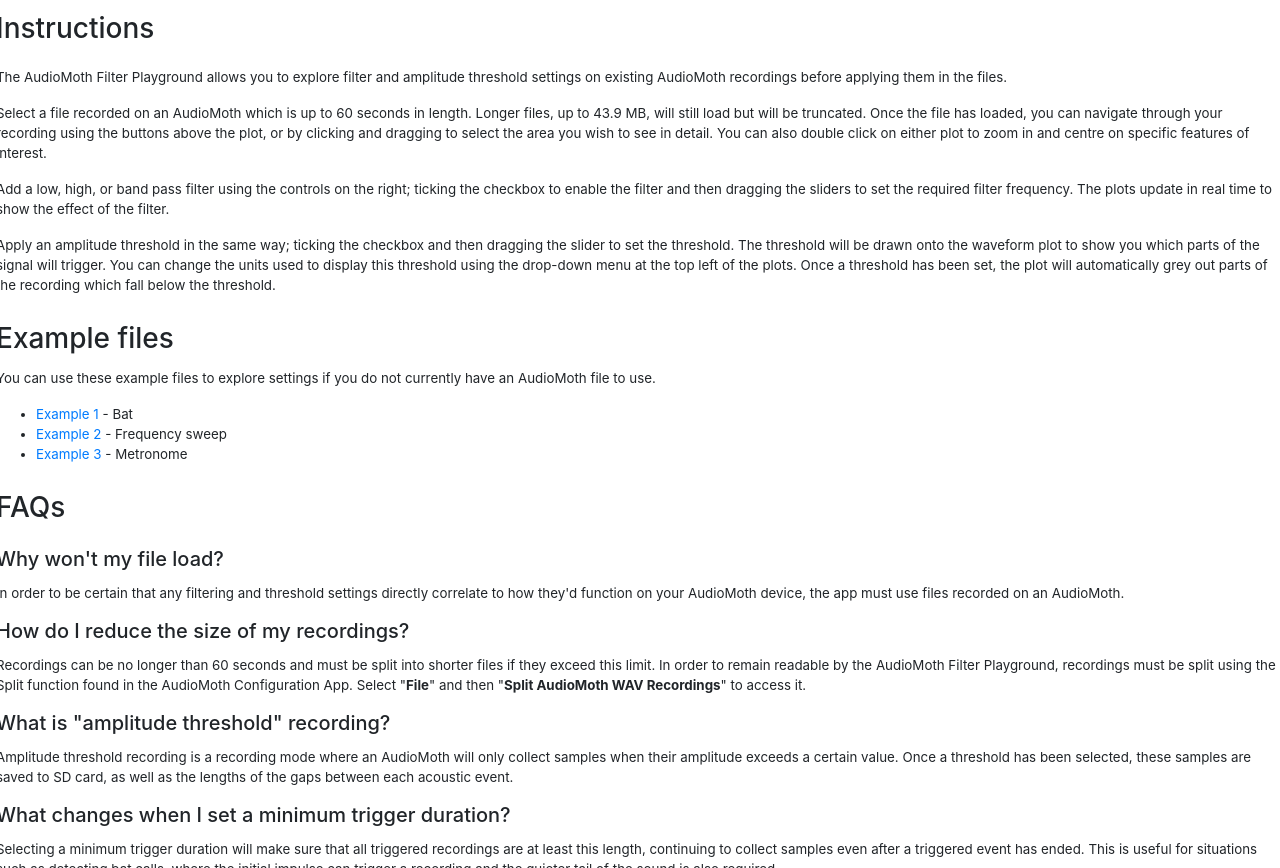
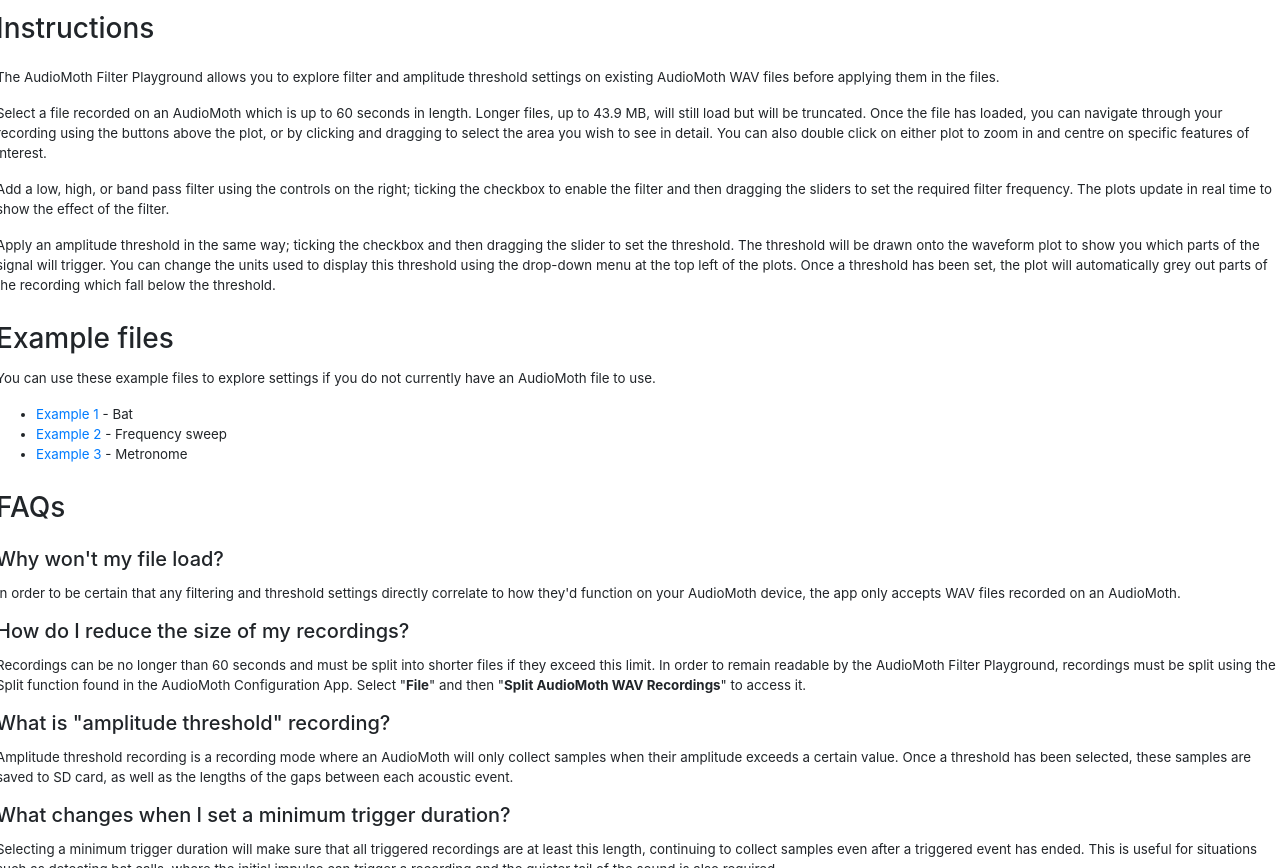
Before and after one commit to OpenAcousticDevices/AudioMoth-Play, a website: page index.html in a window 1280 px wide. Shown: the part 1241-2109 px from the top of the page. Drawn offline with Linux system fonts and the light colour scheme; no server answers.

Commit message:
Change text

```diff
--- a/index.html
+++ b/index.html
@@ -389,7 +389,7 @@
             </div>
             <div class="row justify-content-md-center" style="margin-top: 15px;">
                 <div class="col total-width">
-                    <p>The AudioMoth Filter Playground allows you to explore filter and amplitude threshold settings on existing AudioMoth recordings before applying them in the files.</p>
+                    <p>The AudioMoth Filter Playground allows you to explore filter and amplitude threshold settings on existing AudioMoth WAV files before applying them in the files.</p>
 
                     <p>Select a file recorded on an AudioMoth which is up to 60 seconds in length. Longer files, up to 43.9 MB, will still load but will be truncated. Once the file has loaded, you can navigate through your recording using the buttons above the plot, or by clicking and dragging to select the area you wish to see in detail. You can also double click on either plot to zoom in and centre on specific features of interest.</p>
 
@@ -430,7 +430,7 @@
             </div>
             <div class="row justify-content-md-center" style="margin-top: 5px;">
                 <div class="col total-width">
-                    In order to be certain that any filtering and threshold settings directly correlate to how they'd function on your AudioMoth device, the app must use files recorded on an AudioMoth.
+                    In order to be certain that any filtering and threshold settings directly correlate to how they'd function on your AudioMoth device, the app only accepts WAV files recorded on an AudioMoth.
                 </div>
             </div>
 
```
